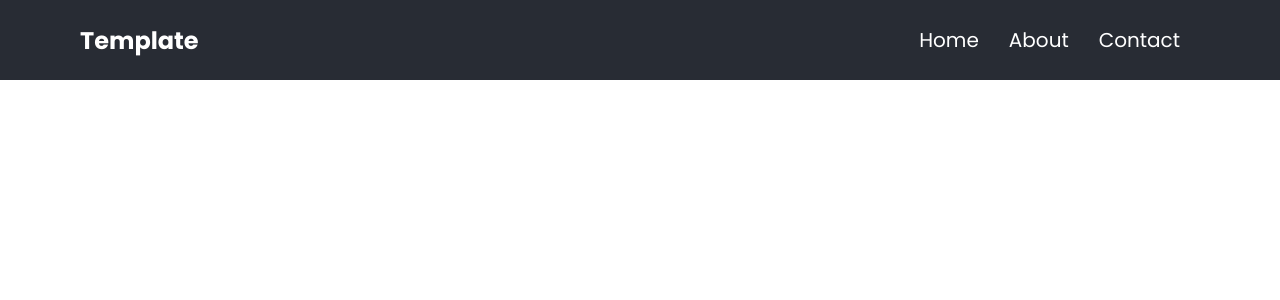
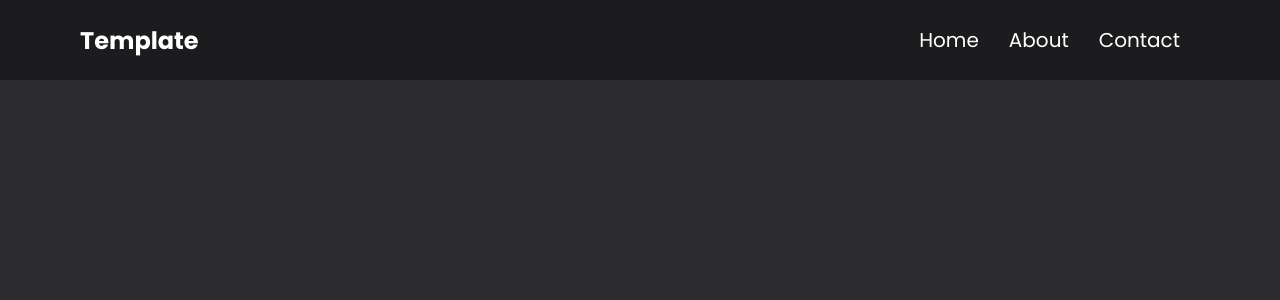
Before and after one commit to gabriel-camara-dev/template-frontend, a React (Vite) app: page / in a window 1280 px wide. Shown: the top 300 px of the page. Built offline with nearby package versions, Linux system fonts and the light colour scheme.

Commit message:
feat: estilização do header e layout default

```diff
--- a/src/components/Header/styles.module.css
+++ b/src/components/Header/styles.module.css
@@ -3,8 +3,8 @@
   align-items: center;
   justify-content: space-between;
   height: 80px;
-  background-color: #282c34;
-  color: var(--primary-color);
+  width: 100%;
+  background-color: var(--secondary-color);
 }
 
 .logo {
--- a/src/global.css
+++ b/src/global.css
@@ -1,12 +1,10 @@
 @import url('https://fonts.googleapis.com/css2?family=Poppins:ital,wght@0,100;0,200;0,300;0,400;0,500;0,600;0,700;0,800;0,900;1,100;1,200;1,300;1,400;1,500;1,600;1,700;1,800;1,900&display=swap');
 
 :root {
-  --primary-color: #1c1c1e; /* Preto suave / fundo principal */
-  --secondary-color: #2c2c2e; /* Cinza escuro para elementos secundários */
-  --background-color: #f9f9f9; /* Quase branco, ideal para fundo geral */
-  --text-color: white; /* Quase preto, ótimo para legibilidade */
-  --border-color: #d1d1d6; /* Cinza claro para bordas e divisores */
-  --muted-text-color: #6e6e73; /* Cinza médio para textos menos importantes */
+  --secondary-color: #1c1c1e;
+  --primary-color: #2c2c2e;
+  --background-color: #f9f9f9;
+  --text-color: white;
 }
 
 * {
--- a/src/layouts/defaultLayout.tsx
+++ b/src/layouts/defaultLayout.tsx
@@ -1,13 +1,16 @@
 import { Outlet } from 'react-router-dom'
 import Header from '../components/Header'
+import styles from './styles.module.css'
 
 export function DefaultLayout() {
   return (
     <>
-      <Header />
-      <main>
-        <Outlet />
-      </main>
+      <div className={styles.body}>
+        <Header />
+        <main>
+          <Outlet />
+        </main>
+      </div>
     </>
   )
 }
--- /dev/null
+++ b/src/layouts/styles.module.css
@@ -0,0 +1,7 @@
+.body {
+  background-color: var(--primary-color);
+  height: 100vh;
+  display: flex;
+  flex-direction: column;
+  align-items: center;
+}
--- a/src/pages/Home/index.tsx
+++ b/src/pages/Home/index.tsx
@@ -1,5 +1,5 @@
 import styles from './styles.module.css'
 
 export default function Home() {
-  return <h1 className={styles.teste}>Tste</h1>
+  return <h1 className={styles.placeholder}></h1>
 }
```
